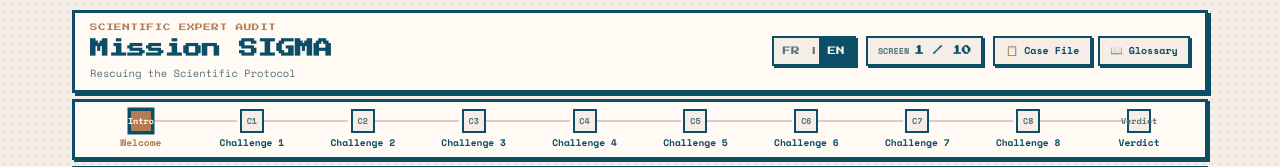
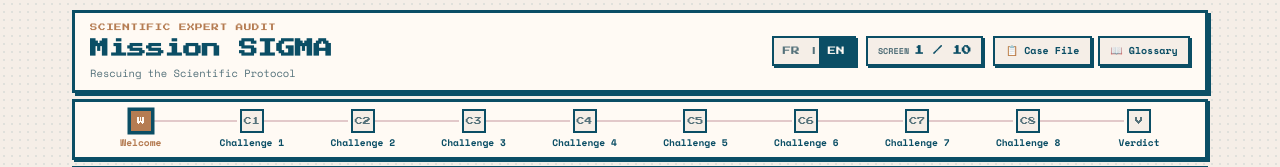
Before and after one commit to e-Yasmina/sigma-mission-game, a React (Vite) app: page / in a window 1280 px wide. Shown: the top 167 px of the page. Built offline with nearby package versions, Linux system fonts and the light colour scheme.

Commit message:
fix(ui): use initials in progress bar tiles to prevent text overflow

```diff
--- a/src/components/ProgressBar.tsx
+++ b/src/components/ProgressBar.tsx
@@ -19,7 +19,7 @@ interface StepInfo {
 }
 
 const STEPS: StepInfo[] = [
-  { screen: 1, labelFr: 'Accueil', labelEn: 'Welcome', shortLabelFr: 'Intro', shortLabelEn: 'Intro' },
+  { screen: 1, labelFr: 'Accueil', labelEn: 'Welcome', shortLabelFr: 'A', shortLabelEn: 'W' },
   { screen: 2, labelFr: 'Défi 1', labelEn: 'Challenge 1', shortLabelFr: 'D1', shortLabelEn: 'C1', mission: 'M1', challengeId: 'D1' },
   { screen: 3, labelFr: 'Défi 2', labelEn: 'Challenge 2', shortLabelFr: 'D2', shortLabelEn: 'C2', mission: 'M1', challengeId: 'D2' },
   { screen: 4, labelFr: 'Défi 3', labelEn: 'Challenge 3', shortLabelFr: 'D3', shortLabelEn: 'C3', mission: 'M2', challengeId: 'D3' },
@@ -28,7 +28,7 @@ const STEPS: StepInfo[] = [
   { screen: 7, labelFr: 'Défi 6', labelEn: 'Challenge 6', shortLabelFr: 'D6', shortLabelEn: 'C6', mission: 'M3', challengeId: 'D6' },
   { screen: 8, labelFr: 'Défi 7', labelEn: 'Challenge 7', shortLabelFr: 'D7', shortLabelEn: 'C7', mission: 'M4', challengeId: 'D7' },
   { screen: 9, labelFr: 'Défi 8', labelEn: 'Challenge 8', shortLabelFr: 'D8', shortLabelEn: 'C8', mission: 'M4', challengeId: 'D8' },
-  { screen: 10, labelFr: 'Bilan', labelEn: 'Verdict', shortLabelFr: 'Bilan', shortLabelEn: 'Verdict' },
+  { screen: 10, labelFr: 'Bilan', labelEn: 'Verdict', shortLabelFr: 'B', shortLabelEn: 'V' },
 ];
 
 export const ProgressBar: React.FC<ProgressBarProps> = ({ currentScreen, answers, lang }) => {
--- a/src/data/uiTranslations.ts
+++ b/src/data/uiTranslations.ts
@@ -124,9 +124,9 @@ export const UI_TRANSLATIONS: Record<SupportedLanguage, UiStrings> = {
     progress: {
       progressAria: 'Progression du parcours (10 écrans)',
       introLabel: 'Accueil',
-      introShort: 'Intro',
+      introShort: 'A',
       bilanLabel: 'Bilan',
-      bilanShort: 'Bilan',
+      bilanShort: 'B',
     },
     welcome: {
       dossierNumber: 'DOSSIER D’EXPERTISE N°2026-SIGMA',
@@ -270,9 +270,9 @@ export const UI_TRANSLATIONS: Record<SupportedLanguage, UiStrings> = {
     progress: {
       progressAria: 'Protocol progress (10 screens)',
       introLabel: 'Welcome',
-      introShort: 'Intro',
+      introShort: 'W',
       bilanLabel: 'Verdict',
-      bilanShort: 'Verdict',
+      bilanShort: 'V',
     },
     welcome: {
       dossierNumber: 'EXPERT REVIEW DOSSIER #2026-SIGMA',
--- a/src/styles/game.css
+++ b/src/styles/game.css
@@ -393,8 +393,17 @@
   background: var(--sigma-white);
   position: relative;
   z-index: 2;
-  font-size: clamp(8.5px, 1vh, 10px);
-  font-weight: 700;
+  box-sizing: border-box;
+}
+
+.step-num {
+  font-family: var(--font-pixel);
+  font-size: clamp(8px, 0.95vh, 9.5px);
+  line-height: 1;
+  text-align: center;
+  display: inline-flex;
+  align-items: center;
+  justify-content: center;
 }
 
 .step-upcoming .step-marker {
```
